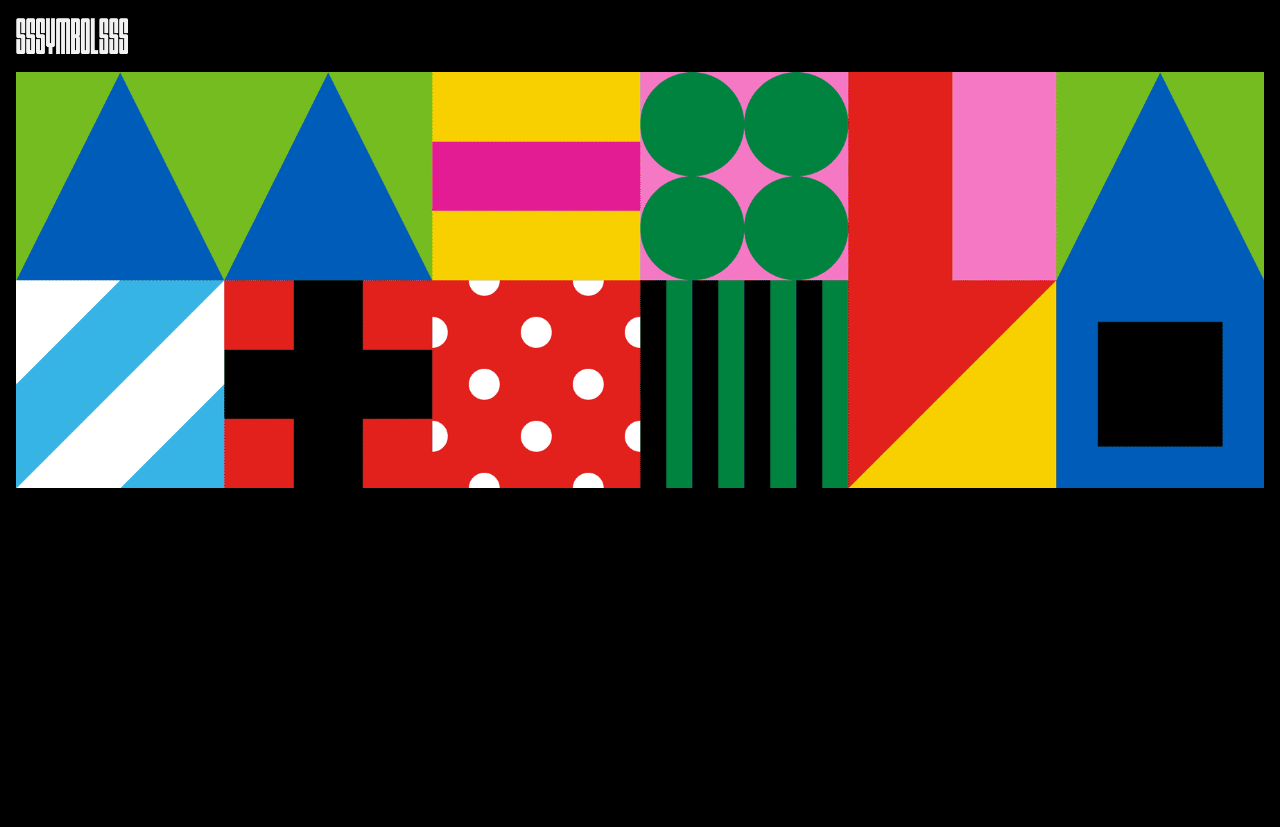
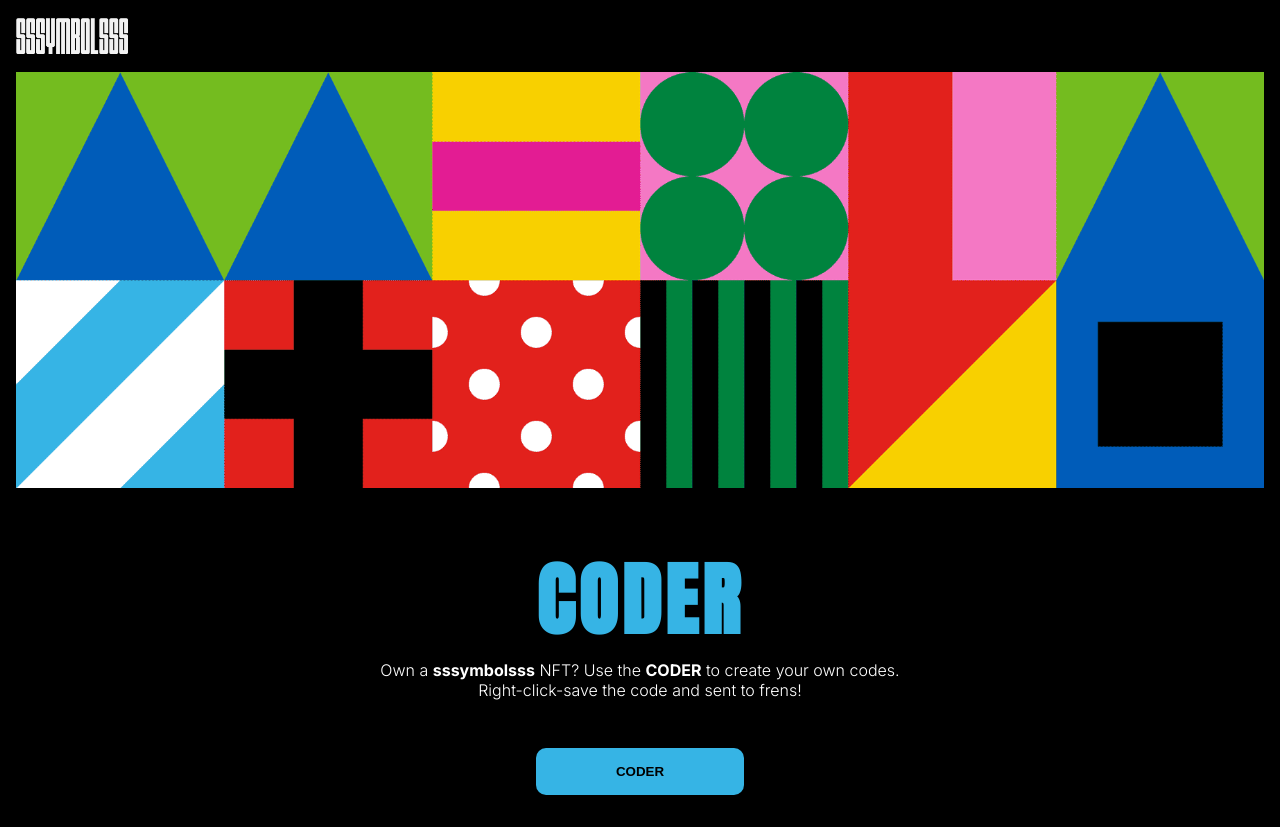
Before and after one commit to maxdevocht/sssymbolsss, a React (Vite) app: page / in a window 1280 px wide. Before the commit the page ends 800 px from the top, so only its background shows below. Built offline with nearby package versions, Linux system fonts and the light colour scheme; some icons are missing.

Commit message:
Added Coder component

```diff
--- a/index.html
+++ b/index.html
@@ -5,6 +5,9 @@
     <link rel="icon" type="image/svg+xml" href="/vite.svg" />
     <meta name="viewport" content="width=device-width, initial-scale=1.0" />
     <link rel="stylesheet" href="https://cdnjs.cloudflare.com/ajax/libs/remixicon/3.5.0/remixicon.min.css">
+    <link rel="preconnect" href="https://fonts.googleapis.com">
+    <link rel="preconnect" href="https://fonts.gstatic.com" crossorigin>
+    <link href="https://fonts.googleapis.com/css2?family=Anton&family=Inter:wght@100..900&display=swap" rel="stylesheet">
     <title>sssymbolsss</title>
   </head>
   <body>
--- a/src/App.jsx
+++ b/src/App.jsx
@@ -1,6 +1,7 @@
 import { useState } from 'react'
 import Navbar from './components/Navbar'
 import Header from './components/Header'
+import Coder from './components/Coder'
 import './App.css'
 
 export default function App() {
@@ -8,6 +9,7 @@
     <>
       <Navbar />
       <Header />
+      <Coder />
     </>
   )
 }
--- /dev/null
+++ b/src/components/Coder.jsx
@@ -0,0 +1,12 @@
+import React from "react";
+
+export default function Coder() {
+    return (
+        <section className="coder">
+            <h1 className="title blue">CODER</h1>
+            <p className="description">Own a <span>sssymbolsss</span> NFT? Use the <span>CODER</span> to create your own codes.<br />
+            Right-click-save the code and sent to frens!</p>
+            <button className="btn">CODER</button>
+        </section>
+    )
+}
--- a/src/index.css
+++ b/src/index.css
@@ -3,7 +3,7 @@
   src: local("Antique"),
     url("./font/Antique-Olive-Bold_3863.tff") format("tff");
 }
-@import url('https://fonts.googleapis.com/css2?family=Inter:wght@100..900&display=swap');
+
 
 :root {
   --color-white: #fafafa;
@@ -41,6 +41,14 @@
   list-style: none;
 }
 
+.blue {
+  color: var(--color-blue);
+}
+
+button {
+  border: none;
+}
+
 img, video {
   width: 100%;
   height: 100%;
@@ -74,6 +82,49 @@
   color: #ffffff;
 }
 
+.header{
+  margin-bottom: 3rem;
+}
+
 .header--vid {
   padding: 0 1rem;
 }
+
+/* coder styling */
+.coder {
+  width: 100%;
+  display: flex;
+  flex-direction: column;
+  align-items: center;
+  justify-content: center;
+  margin-bottom: 2rem;
+}
+
+.title {
+  font-size: 5rem;
+  letter-spacing: .25rem;
+  font-family: 'Anton', sans-serif;
+}
+
+.description {
+  color: white;
+  text-align: center;
+  padding: 0 5rem;
+  font-family: 'Inter', sans-serif;
+  margin-bottom: 3rem;
+  font-weight: 300;
+}
+
+.description span {
+  font-weight: 700;
+}
+
+.btn {
+  background-color: var(--color-blue);
+  padding: 1rem 5rem;
+  border-radius: 10px;
+  cursor: pointer;
+  font-weight: 900;
+}
+
+/* devoder styling */
```
